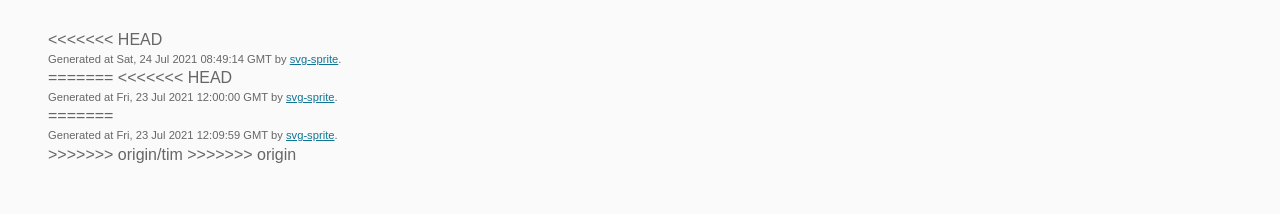
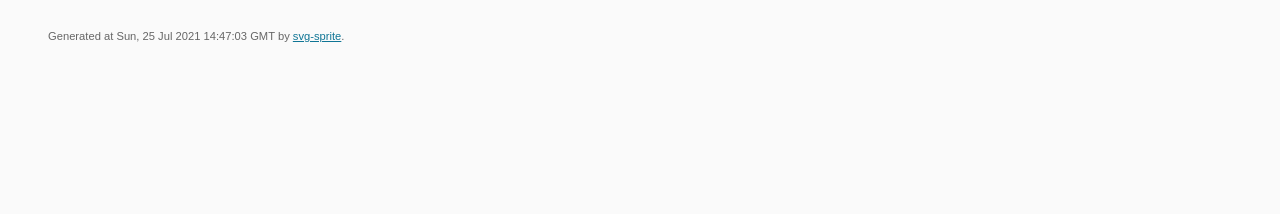
Before and after one commit to soulraise/avana, a website: page avana/img/stack/sprite.stack.html in a window 1280 px wide. Shown: the part 1797-2011 px from the top of the page. After the commit the page ends 1890 px from the top, so only its background shows below. Drawn offline with Linux system fonts and the light colour scheme.

Commit message:
control production

```diff
--- a/avana/img/stack/sprite.stack.html
+++ b/avana/img/stack/sprite.stack.html
@@ -315,15 +315,7 @@ selector is used to show the very shape that is referenced by the fragment ident
 
 		</section>
 		<footer>
-<<<<<<< HEAD
-			<p>Generated at Sat, 24 Jul 2021 08:49:14 GMT by <a href="https://github.com/jkphl/svg-sprite" target="_blank">svg-sprite</a>.</p>
-=======
-<<<<<<< HEAD
-			<p>Generated at Fri, 23 Jul 2021 12:00:00 GMT by <a href="https://github.com/jkphl/svg-sprite" target="_blank">svg-sprite</a>.</p>
-=======
-			<p>Generated at Fri, 23 Jul 2021 12:09:59 GMT by <a href="https://github.com/jkphl/svg-sprite" target="_blank">svg-sprite</a>.</p>
->>>>>>> origin/tim
->>>>>>> origin
+			<p>Generated at Sun, 25 Jul 2021 14:47:03 GMT by <a href="https://github.com/jkphl/svg-sprite" target="_blank">svg-sprite</a>.</p>
 		</footer>
 	</body>
 </html>
```
Also changed, not shown: avana/fonts/OpenSans-Regular.woff2, avana/fonts/OpenSans-SemiBold.woff2.
